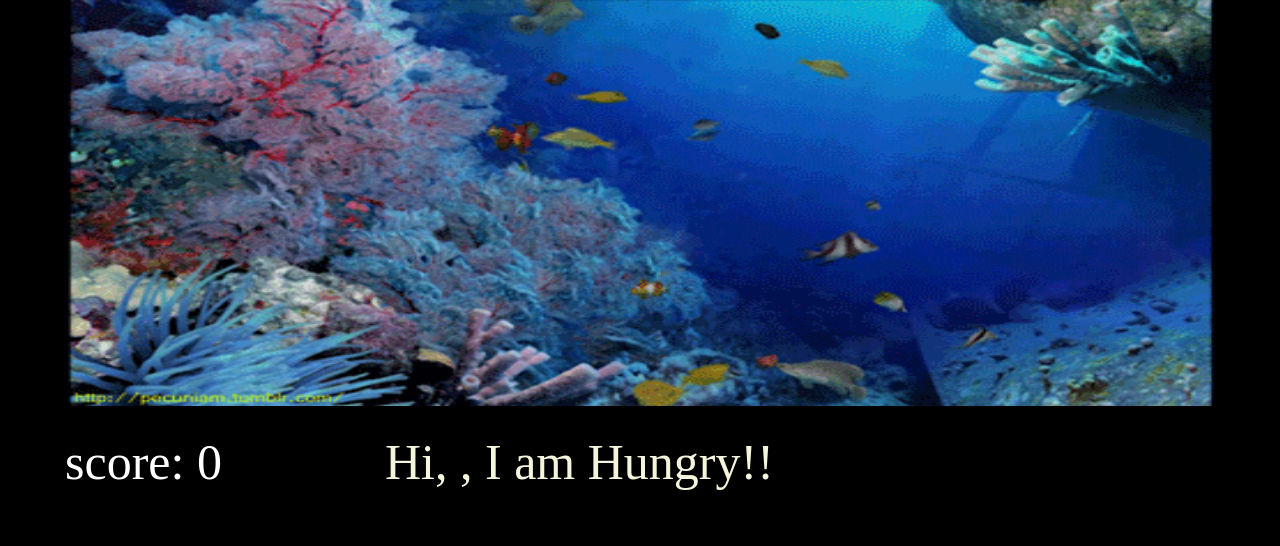
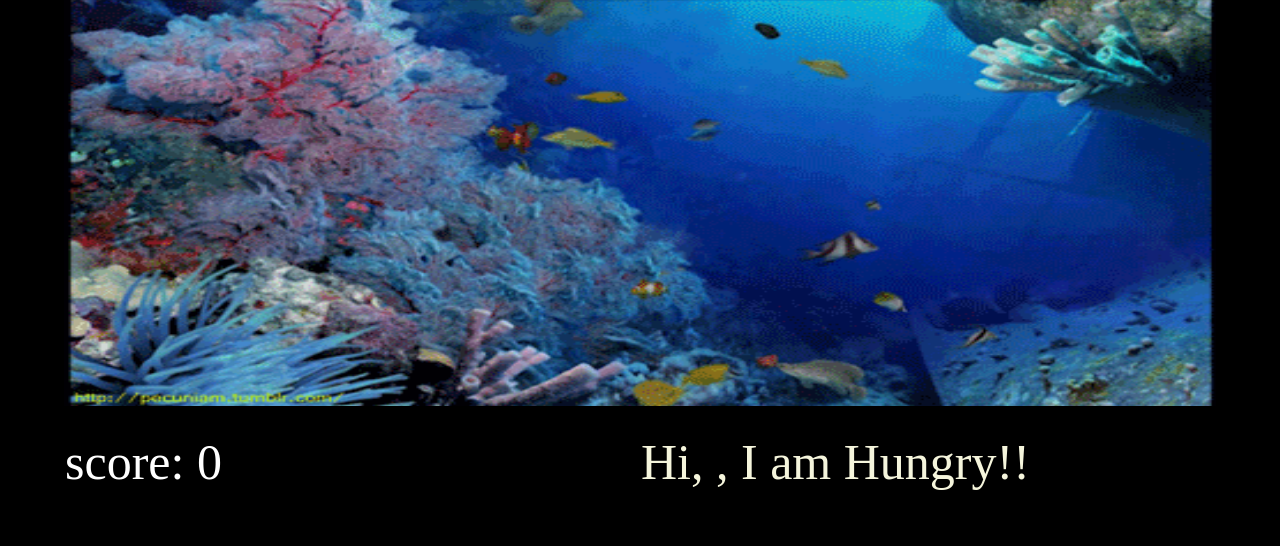
Before and after one commit to priyamishra2903/fish-game, a PHP site: page /game.php in a window 1280 px wide. Shown: the part 65-611 px from the top of the page. Run offline with PHP 8.4, Linux system fonts and the light colour scheme; data that the repository does not hold is empty.

Commit message:
Update style.css

```diff
--- a/css/style.css
+++ b/css/style.css
@@ -37,7 +37,7 @@
   border: 1px solid black;
 }
 
-#highscore{
+/* #highscore{
   position: absolute;
   top:94%;
   float: right;
@@ -45,13 +45,13 @@
   font-size: 50px;
   color: beige;
   border: 1px solid black;
-}
+} */
 
 #tagline{
   position: absolute;
   top:94%;
   float: right;
-  left: 30%;
+  left: 50%;
   font-size: 50px;
   color: beige;
   border: 1px solid black;
```
